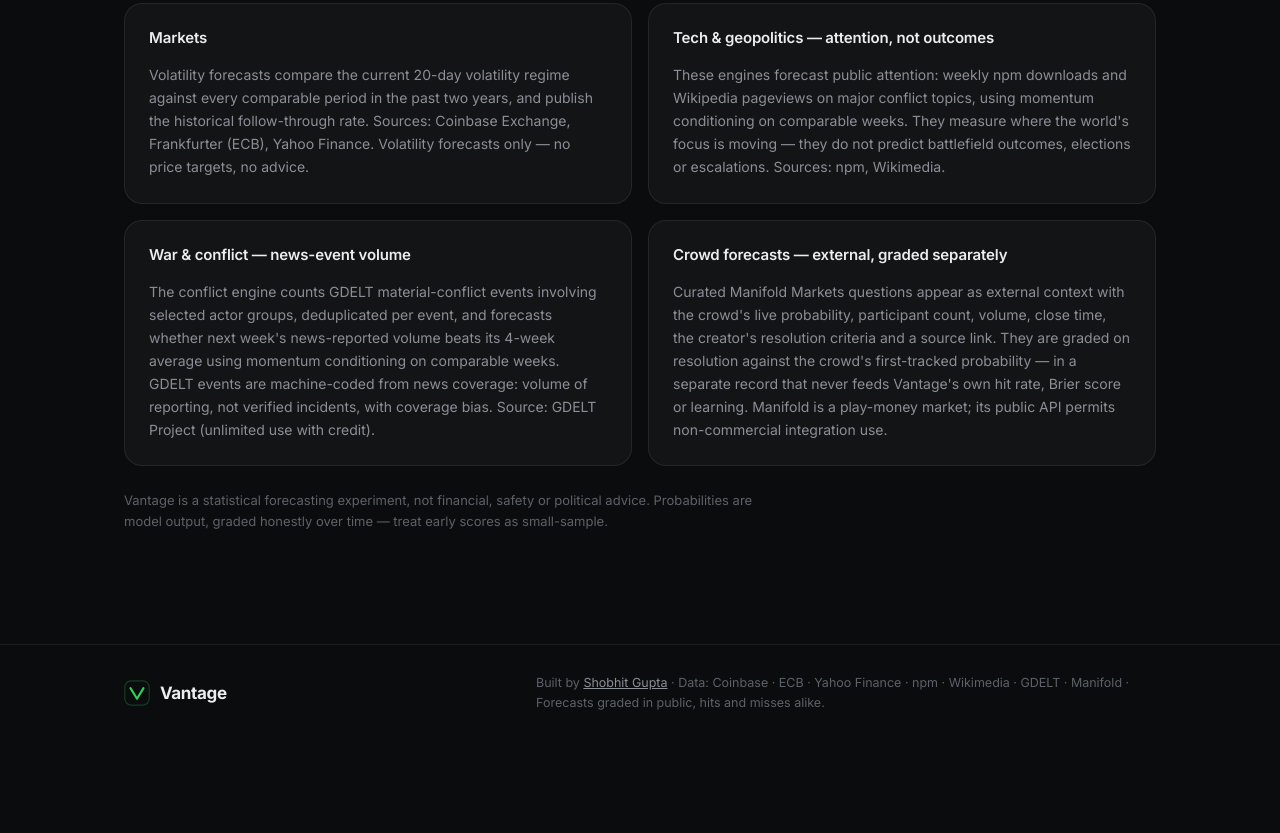
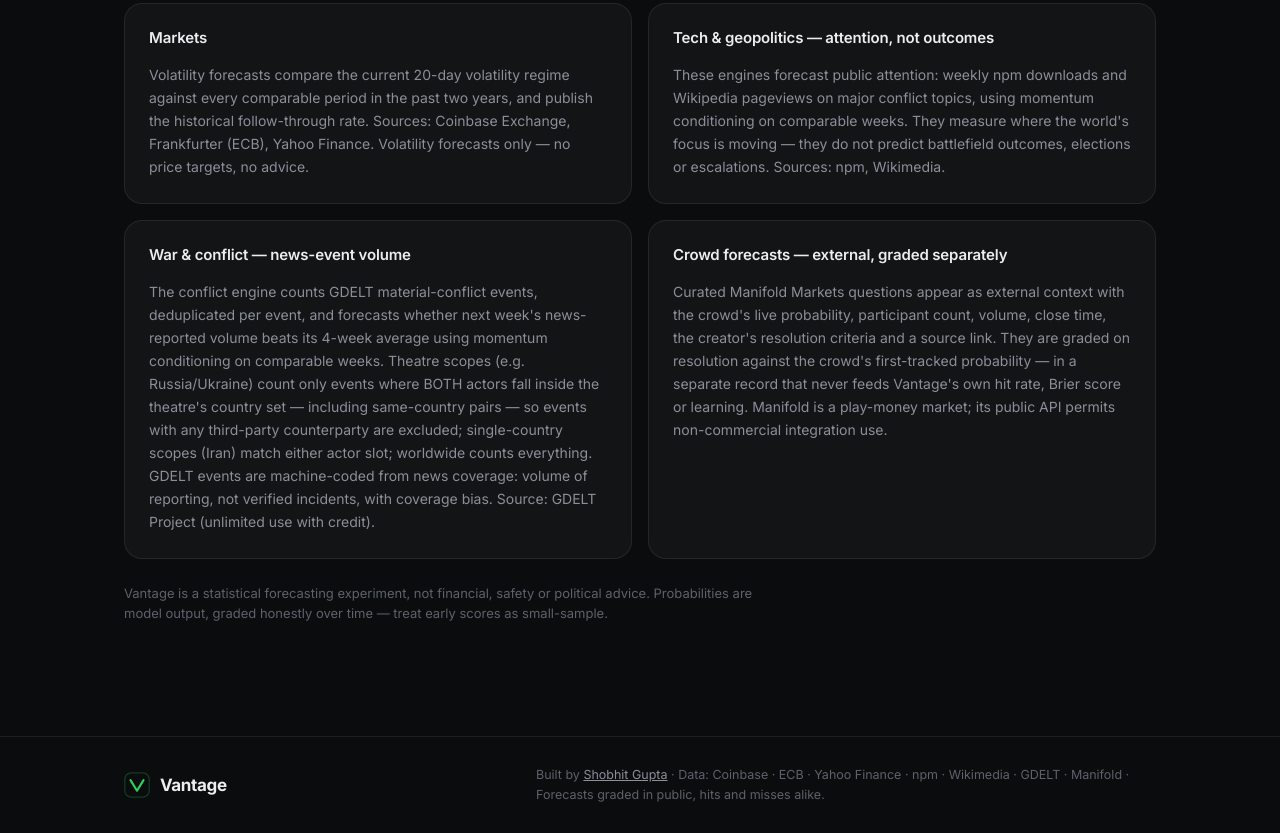
Before and after one commit to shobhit26-09/vantage, a plain HTML site: page index.html in a window 1280 px wide. Shown: the part 6621-7454 px from the top of the page. Before the commit the page ends 7362 px from the top, so only its background shows below. Drawn offline with Linux system fonts and the light colour scheme.

Commit message:
Update index.html

```diff
--- a/index.html
+++ b/index.html
@@ -119,7 +119,7 @@
 
     <div class="panel"><h3>Markets</h3><p>Volatility forecasts compare the current 20-day volatility regime against every comparable period in the past two years, and publish the historical follow-through rate. Sources: Coinbase Exchange, Frankfurter (ECB), Yahoo Finance. Volatility forecasts only — no price targets, no advice.</p></div>
     <div class="panel"><h3>Tech &amp; geopolitics — attention, not outcomes</h3><p>These engines forecast public attention: weekly npm downloads and Wikipedia pageviews on major conflict topics, using momentum conditioning on comparable weeks. They measure where the world's focus is moving — they do not predict battlefield outcomes, elections or escalations. Sources: npm, Wikimedia.</p></div>
-    <div class="panel"><h3>War &amp; conflict — news-event volume</h3><p>The conflict engine counts GDELT material-conflict events involving selected actor groups, deduplicated per event, and forecasts whether next week's news-reported volume beats its 4-week average using momentum conditioning on comparable weeks. GDELT events are machine-coded from news coverage: volume of reporting, not verified incidents, with coverage bias. Source: GDELT Project (unlimited use with credit).</p></div>
+    <div class="panel"><h3>War &amp; conflict — news-event volume</h3><p>The conflict engine counts GDELT material-conflict events, deduplicated per event, and forecasts whether next week's news-reported volume beats its 4-week average using momentum conditioning on comparable weeks. Theatre scopes (e.g. Russia/Ukraine) count only events where BOTH actors fall inside the theatre's country set — including same-country pairs — so events with any third-party counterparty are excluded; single-country scopes (Iran) match either actor slot; worldwide counts everything. GDELT events are machine-coded from news coverage: volume of reporting, not verified incidents, with coverage bias. Source: GDELT Project (unlimited use with credit).</p></div>
     <div class="panel"><h3>Crowd forecasts — external, graded separately</h3><p>Curated Manifold Markets questions appear as external context with the crowd's live probability, participant count, volume, close time, the creator's resolution criteria and a source link. They are graded on resolution against the crowd's first-tracked probability — in a separate record that never feeds Vantage's own hit rate, Brier score or learning. Manifold is a play-money market; its public API permits non-commercial integration use.</p></div>
   </div>
   <p class="disclaimer">Vantage is a statistical forecasting experiment, not financial, safety or political advice. Probabilities are model output, graded honestly over time — treat early scores as small-sample.</p>
```
